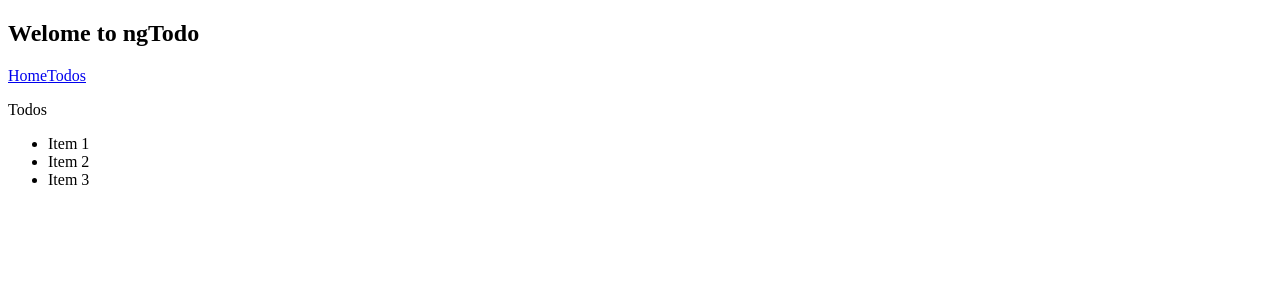
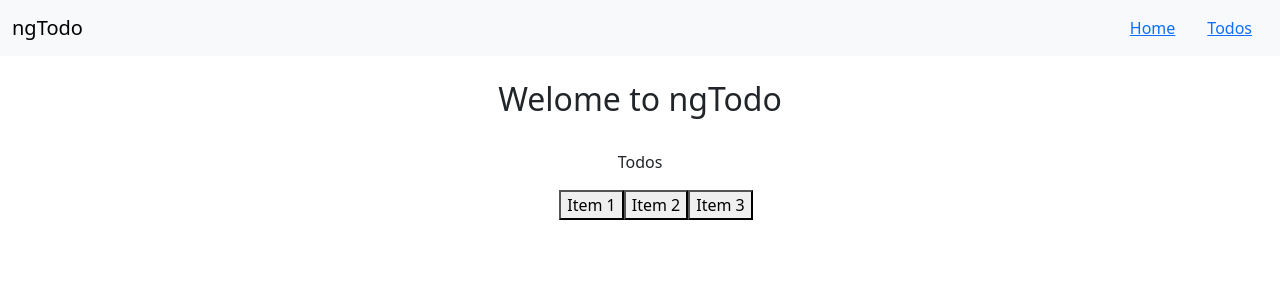
Before and after one commit to JeffACate/ngTodoApp, an Angular app in the folder client/: page /todos in a window 1280 px wide. Shown: the top 300 px of the page. Built offline with nearby package versions, Linux system fonts and the light colour scheme.

Commit message:
Added Initial nav styles

```diff
--- a/client/package.json
+++ b/client/package.json
@@ -3,7 +3,7 @@
   "version": "0.0.0",
   "scripts": {
     "ng": "ng",
-    "start": "ng serve",
+    "start": "ng serve --host 0.0.0.0",
     "build": "ng build",
     "watch": "ng build --watch --configuration development",
     "test": "ng test"
--- a/client/src/app/app.component.html
+++ b/client/src/app/app.component.html
@@ -1,6 +1,13 @@
-<H2>Welome to ngTodo</H2>
-<nav>
-    <span><a routerLink="/">Home</a></span>
-    <span><a routerLink="/todos">Todos</a></span>
+<nav class="navbar navbar-expand-sm bg-body-tertiary">
+    <div class="container-fluid">
+        <a class="navbar-brand" routerLink="/">ngTodo</a>
+        <ul class="nav justfy-content-center">
+            <li class="nav-link"><a routerLink="/">Home</a></li>
+            <li class="nav-link"><a routerLink="/todos">Todos</a></li>
+        </ul>
+    </div>
 </nav>
+<div class="container p-4 text-center">
+    <h2>Welome to ngTodo</h2>
+</div>
 <router-outlet></router-outlet>
--- a/client/src/app/todo/todo.component.html
+++ b/client/src/app/todo/todo.component.html
@@ -1,14 +1,14 @@
-<div>
+<div class="text-center list-group">
     <p>Todos</p>
     <ul>
-        <li>
+        <button type="button">
             Item 1
-        </li>
-        <li>
+        </button>
+        <button type="button">
             Item 2
-        </li>
-        <li>
+        </button>
+        <button type="button">
             Item 3
-        </li>
+        </button>
     </ul>
 </div>
--- a/client/src/app/todo/todo.component.ts
+++ b/client/src/app/todo/todo.component.ts
@@ -6,4 +6,15 @@ import { Component } from '@angular/core';
   styleUrls: ['./todo.component.css']
 })
 export class TodoComponent {
+  /**
+   *
+   */
+  constructor() {
+
+    const todos: string[] = [
+      'Item 1',
+      'Item 2',
+      'Item 3'
+    ];
+  }
 }
--- a/client/src/index.html
+++ b/client/src/index.html
@@ -6,8 +6,11 @@
   <base href="/">
   <meta name="viewport" content="width=device-width, initial-scale=1">
   <link rel="icon" type="image/x-icon" href="favicon.ico">
+  <link href="https://cdn.jsdelivr.net/npm/bootstrap@5.3.0-alpha1/dist/css/bootstrap.min.css" rel="stylesheet" integrity="sha384-GLhlTQ8iRABdZLl6O3oVMWSktQOp6b7In1Zl3/Jr59b6EGGoI1aFkw7cmDA6j6gD" crossorigin="anonymous">
 </head>
 <body>
   <app-root></app-root>
+  <script src="https://cdn.jsdelivr.net/npm/@popperjs/core@2.11.6/dist/umd/popper.min.js" integrity="sha384-oBqDVmMz9ATKxIep9tiCxS/Z9fNfEXiDAYTujMAeBAsjFuCZSmKbSSUnQlmh/jp3" crossorigin="anonymous"></script>
+  <script src="https://cdn.jsdelivr.net/npm/bootstrap@5.3.0-alpha1/dist/js/bootstrap.min.js" integrity="sha384-mQ93GR66B00ZXjt0YO5KlohRA5SY2XofN4zfuZxLkoj1gXtW8ANNCe9d5Y3eG5eD" crossorigin="anonymous"></script>
 </body>
 </html>
```
